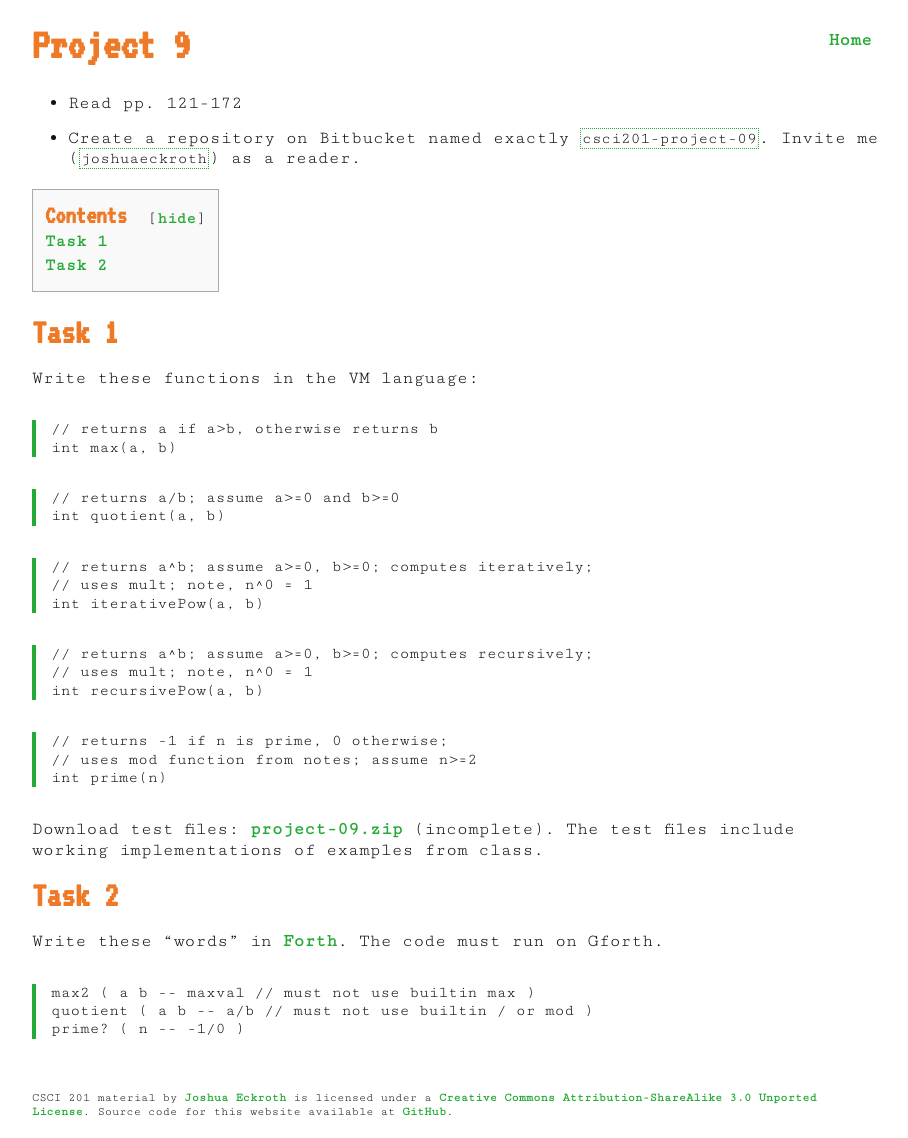
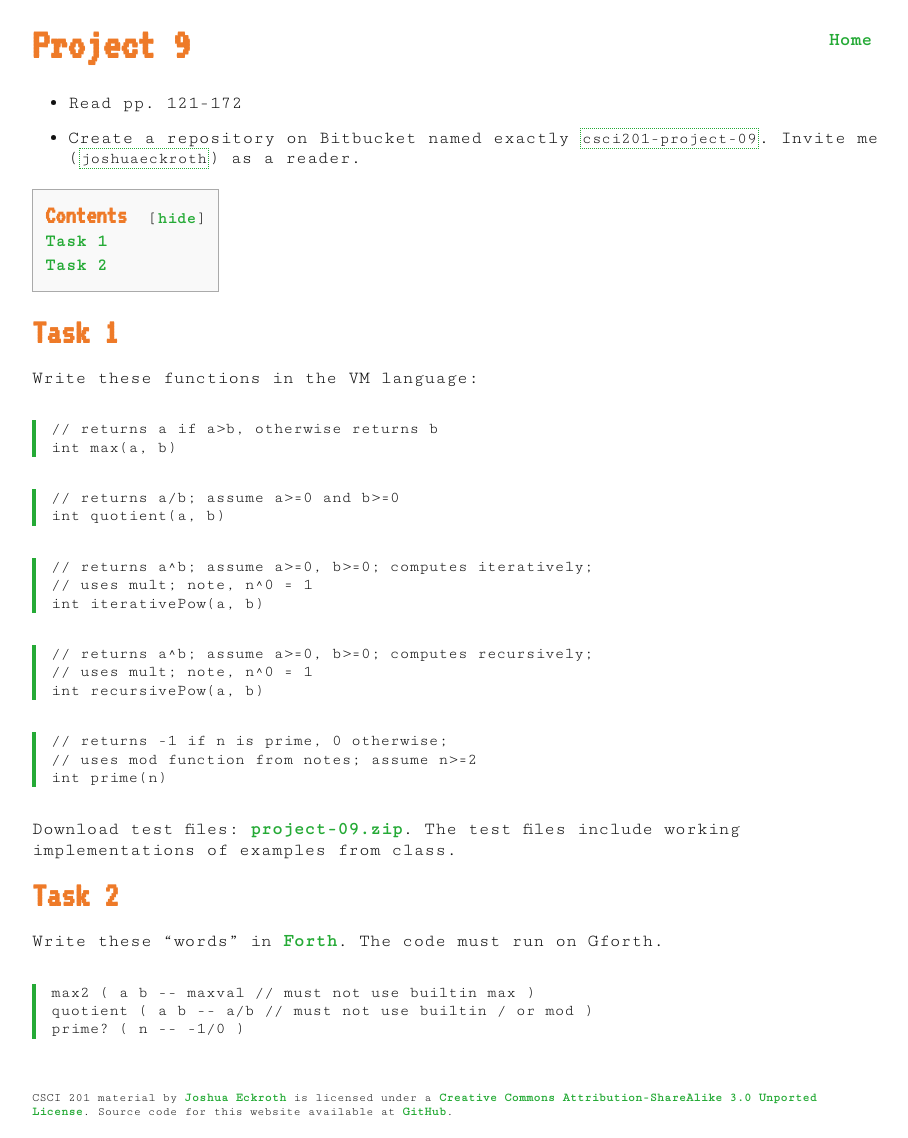
Before and after one commit to joshuaeckroth/csci201-website, a Jekyll site: the page built from projects/project-09.markdown, in a window 1280 px wide. Shown: the whole page, without its empty margins (183-1091 px from the left). Built offline with Jekyll 4.4.1, drawn with Linux system fonts in a browser that asks for light colours; Markdown is read by kramdown in place of the engine named in the settings.

Commit message:
Updated project 11 due date

````diff
--- a/projects/project-09.markdown
+++ b/projects/project-09.markdown
@@ -43,7 +43,7 @@
 int prime(n)
 ```
 
-Download test files: [project-09.zip](/code/project-09.zip) (incomplete). The test files include working implementations of examples from class.
+Download test files: [project-09.zip](/code/project-09.zip). The test files include working implementations of examples from class.
 
 ## Task 2
 
--- a/projects/project-11.markdown
+++ b/projects/project-11.markdown
@@ -1,7 +1,7 @@
 ---
 layout: post
 title: Project 11
-due: "Nov 23, 11:59pm"
+due: "Nov 30, 11:59pm"
 categories: [projects]
 ---
 
````
